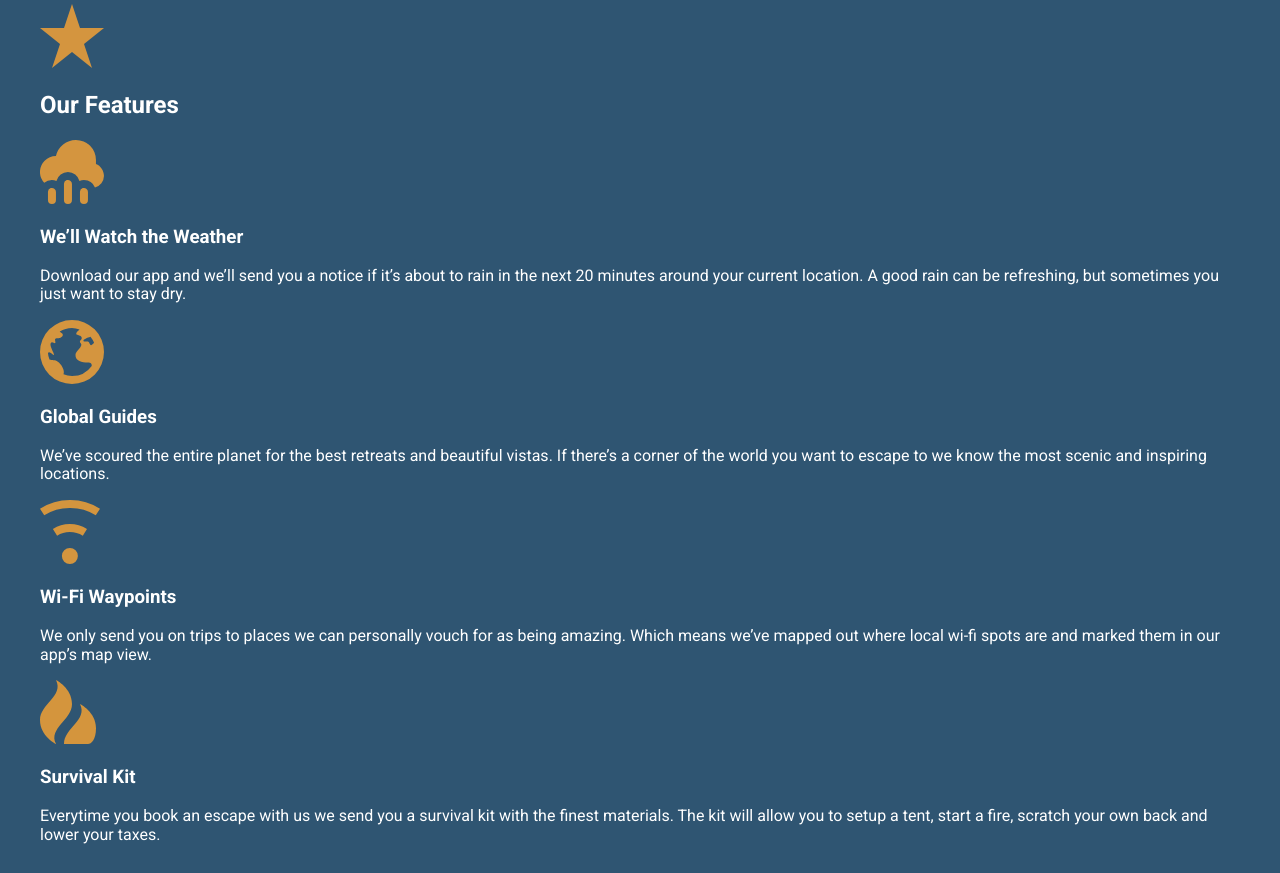
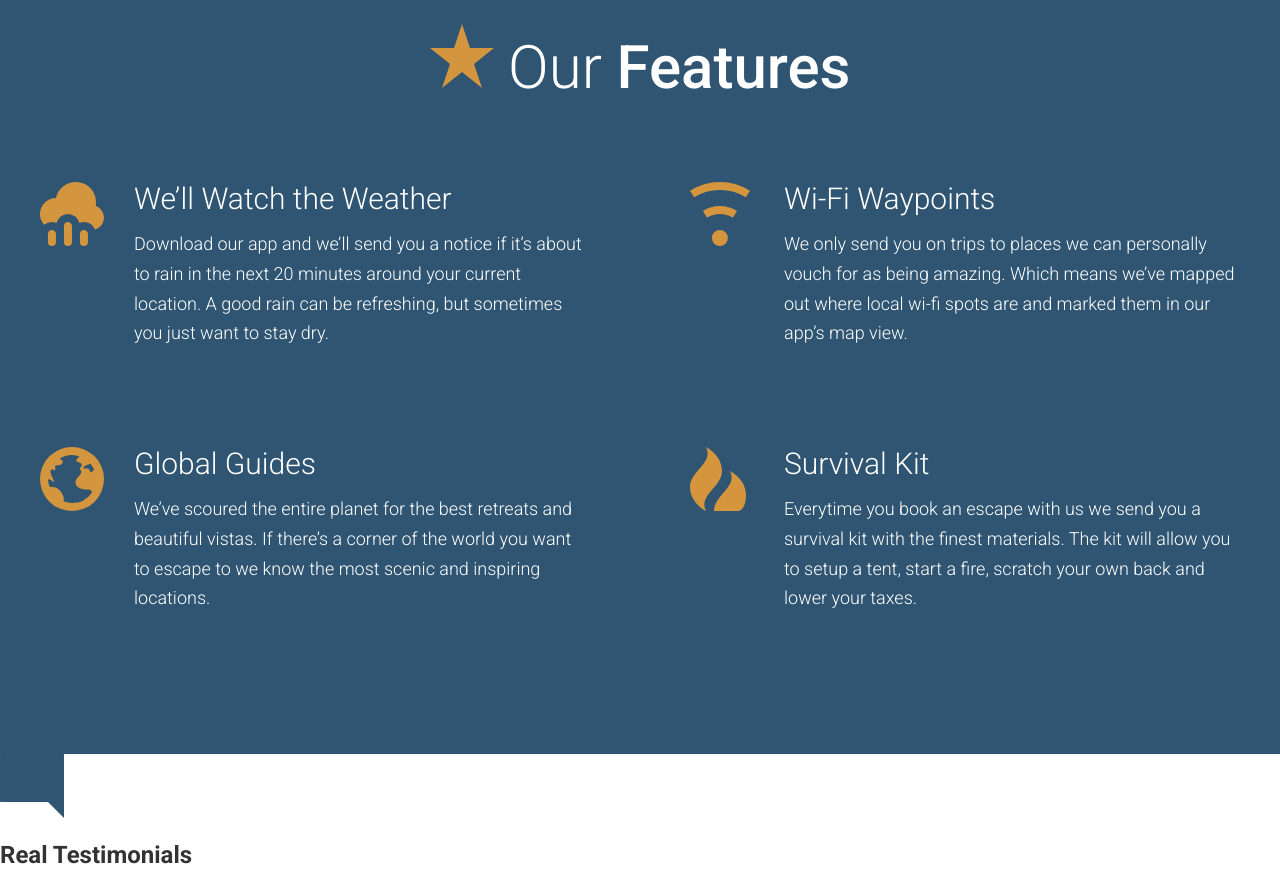
Before and after one commit to AAnderson1817/travel-prac, a website: page app/index.html in a window 1280 px wide. Shown: the part 2651-3524 px from the top of the page. Drawn offline with Linux system fonts and the light colour scheme.

Commit message:
More responsive rows. Added styling for feature items and section titles

```diff
--- /dev/null
+++ b/app/assets/styles/modules/_feature-item.css
@@ -0,0 +1,23 @@
+.feature-item{
+  position:relative;
+  padding-bottom:2.5rem;
+
+  @mixin atSmall{
+    padding-left:94px;
+  }
+
+  &__icon{
+    display:block;
+    margin:0 auto;
+
+    @mixin atSmall{
+      position:absolute;
+      left:0;
+    }
+  }
+  &__title{
+    font-weight:300;
+    font-size: 1.875rem;
+    margin-bottom:.8rem;
+  }
+}
--- a/app/assets/styles/modules/_generic-content-container.css
+++ b/app/assets/styles/modules/_generic-content-container.css
@@ -1,7 +1,8 @@
 .generic-content-container{
   p {
     line-height: 1.65;
-    margin: 1.8rem 0;
+    margin: 0 0 1.8rem 0;
+    font-weight:300;
 
     @mixin atSmall{
       font-size: 1.125rem;
--- a/app/assets/styles/modules/_row.css
+++ b/app/assets/styles/modules/_row.css
@@ -4,9 +4,19 @@
   &--gutters{
     margin-right: -65px;
   }
+
   &--gutters > div {
     padding-right:65px;
   }
+
+  &--gutters-large{
+    margin-right:-100px;
+  }
+
+  &--gutters-large > div{
+    padding-right: 100px;
+  }
+
   &__b-margin-until-medium{
     margin-bottom:1rem;
   }
@@ -21,6 +31,11 @@
       width:37%;
     }
 
+    &__medium-6{
+      float:left;
+      width:50%;
+    }
+
     &__medium-8{
       float:left;
       width: 66.66%;
@@ -29,6 +44,7 @@
     &__medium-8--smaller{
       width:63%;
     }
+
     &__b-margin-until-medium{
       margin-bottom: 0;
     }
--- /dev/null
+++ b/app/assets/styles/modules/_section-title.css
@@ -0,0 +1,28 @@
+.section-title{
+font-size:2.55rem;
+font-weight:300;
+text-align:center;
+
+
+@mixin atSmall{
+  font-size:3.75rem;
+  }
+}
+
+strong{
+  font-weight:500;
+}
+
+&__icon{
+  display:block;
+  margin-left:auto;
+  margin-right:auto;
+  margin-bottom:.6rem;
+
+  @mixin atSmall {
+    margin-right: .5rem;
+    margin-left: 0;
+    display:inline-block;
+    margin-bottom:0;
+  }
+}
--- a/app/assets/styles/styles.css
+++ b/app/assets/styles/styles.css
@@ -8,4 +8,6 @@
 @import "modules/_page-section";
 @import "modules/_headline";
 @import "modules/_row";
-@import "modules/_generic-content-container"
+@import "modules/_generic-content-container";
+@import "modules/_section-title";
+@import "modules/_feature-item"
--- a/app/index.html
+++ b/app/index.html
@@ -75,25 +75,46 @@
 
   <div class="page-section page-section--blue" id="features">
     <div class="wrapper">
-      <img src="assets/images/icons/star.svg">
-      <h2>Our Features</h2>
 
-      <img src="assets/images/icons/rain.svg">
-      <h3>We&rsquo;ll Watch the Weather</h3>
-      <p>Download our app and we&rsquo;ll send you a notice if it&rsquo;s about to rain in the next 20 minutes around your current location. A good rain can be refreshing, but sometimes you just want to stay dry.</p>
+      <h2 class="section-title">
+        <img class="section-title__icon" src="assets/images/icons/star.svg">
+        Our <strong>Features</strong>
+      </h2>
 
-      <img src="assets/images/icons/globe.svg">
-      <h3>Global Guides</h3>
-      <p>We&rsquo;ve scoured the entire planet for the best retreats and beautiful vistas. If there&rsquo;s a corner of the world you want to escape to we know the most scenic and inspiring locations.</p>
+      <div class="row row--gutters-large generic-content-container">
+        <div class="row__medium-6">
+          <div class="feature-item">
+            <img class="feature-item__icon" src="assets/images/icons/rain.svg">
+            <h3 class="feature-item__title">We&rsquo;ll Watch the Weather</h3>
+            <p>Download our app and we&rsquo;ll send you a notice if it&rsquo;s about to rain in the next 20 minutes around your current location. A good rain can be refreshing, but sometimes you just want to stay dry.</p>
+          </div>
 
-      <img src="assets/images/icons/wifi.svg">
-      <h3>Wi-Fi Waypoints</h3>
-      <p>We only send you on trips to places we can personally vouch for as being amazing. Which means we&rsquo;ve mapped out where local wi-fi spots are and marked them in our app&rsquo;s map view.</p>
+          <div class="feature-item">
+            <img class="feature-item__icon" src="assets/images/icons/globe.svg">
+            <h3 class="feature-item__title">Global Guides</h3>
+            <p>We&rsquo;ve scoured the entire planet for the best retreats and beautiful vistas. If there&rsquo;s a corner of the world you want to escape to we know the most scenic and inspiring locations.</p>
+          </div>
+        </div>
 
-      <img src="assets/images/icons/fire.svg">
-      <h3>Survival Kit</h3>
-      <p>Everytime you book an escape with us we send you a survival kit with the finest materials. The kit will allow you to setup a tent, start a fire, scratch your own back and lower your taxes.</p>
-    </div>
+        <div class="row__medium-6">
+            <div class="feature-item">
+              <img class="feature-item__icon" src="assets/images/icons/wifi.svg">
+              <h3 class="feature-item__title">Wi-Fi Waypoints</h3>
+              <p>We only send you on trips to places we can personally vouch for as being amazing. Which means we&rsquo;ve mapped out where local wi-fi spots are and marked them in our app&rsquo;s map view.</p>
+            </div>
+
+            <div class="feature-item">
+              <img class="feature-item__icon" src="assets/images/icons/fire.svg">
+              <h3 class="feature-item__title">Survival Kit</h3>
+              <p>Everytime you book an escape with us we send you a survival kit with the finest materials. The kit will allow you to setup a tent, start a fire, scratch your own back and lower your taxes.</p>
+            </div>
+          </div>
+        </div>
+      </div>
+
+
+
+
   </div>
 
   <div id="testimonials">
@@ -101,19 +122,19 @@
     <h2>Real Testimonials</h2>
 
     <img src="assets/images/testimonial-jane.jpg">
-    <h3>Jane Doe</h3>
-    <h3>9 Time Escaper</h3>
-    <p>&ldquo;Duis aute irure dolor in reprehenderit in voluptate velit esse cillum dolore eu fugiat nulla pariatur. Excepteur sint occaecat cupidatat non proident, sunt in culpa qui officia deserunt mollit anim id est laborum. Lorem ipsum dolor sit amet, consectetur adipisicing elit, sed do eiusmod tempor incididunt ut labore et dolore magna aliqua.&rdquo;</p>
+    <h3>Jane Laustinthot</h3>
+    <h3>Also, in Ecuador.</h3>
+    <p>&ldquo;Someone please help.&rdquo;</p>
 
     <img src="assets/images/testimonial-john.jpg">
-    <h3>John Smith</h3>
-    <h3>4 Time Escaper</h3>
-    <p>&ldquo;Duis aute irure dolor in reprehenderit in voluptate velit esse cillum dolore eu fugiat nulla pariatur. Excepteur sint occaecat cupidatat non proident, sunt in culpa qui officia deserunt mollit anim id est laborum. Lorem ipsum dolor sit amet, consectetur.&rdquo;</p>
+    <h3>James Camera-on</h3>
+    <h3>Friend Put Gorilla Glue on Viewfinder</h3>
+    <p>&ldquo;I'm thinking about having it surgically attached.&rdquo;</p>
 
     <img src="assets/images/testimonial-cat.jpg">
-    <h3>Cat McKitty</h3>
-    <h3>6 Time Escaper</h3>
-    <p>&ldquo;Duis aute irure dolor in reprehenderit in voluptate velit esse cillum dolore eu fugiat nulla pariatur. Excepteur sint occaecat cupidatat non proident, sunt in culpa qui officia deserunt mollit anim id est laborum. Lorem ipsum dolor sit amet, consectetur adipisicing elit, sed do eiusmod tempor incididunt ut.&rdquo;</p>
+    <h3>Shrodinger's Cat</h3>
+    <h3>Wanted Dead or Alive</h3>
+    <p>&ldquo;Meowth, that's right!&rdquo;</p>
   </div>
 
   <footer>
--- a/app/temp/styles/styles.css
+++ b/app/temp/styles/styles.css
@@ -641,6 +641,14 @@
   padding-right:65px;
 }
 
+.row--gutters-large{
+  margin-right:-100px;
+}
+
+.row--gutters-large > div{
+  padding-right: 100px;
+}
+
 .row__b-margin-until-medium{
   margin-bottom:1rem;
 }
@@ -654,6 +662,11 @@
 
   .row__medium-4--larger {
     width: 37%;
+  }
+
+  .row__medium-6 {
+    float: left;
+    width: 50%;
   }
 
   .row__medium-8 {
@@ -672,7 +685,8 @@
 
 .generic-content-container p {
   line-height: 1.65;
-  margin: 1.8rem 0;
+  margin: 0 0 1.8rem 0;
+  font-weight:300;
 }
 
 @media (min-width: 530px) {
@@ -685,3 +699,68 @@
 .generic-content-container p a{
   font-weight: 700;
 }
+
+.section-title{
+font-size:2.55rem;
+font-weight:300;
+text-align:center;
+}
+
+@media (min-width: 530px) {
+
+  .section-title {
+    font-size: 3.75rem;
+  }
+}
+
+strong{
+  font-weight:500;
+}
+
+&__icon{
+  display:block;
+  margin-left:auto;
+  margin-right:auto;
+  margin-bottom:.6rem;
+}
+
+@media (min-width: 530px) {
+
+  &__icon {
+    margin-right: .5rem;
+    margin-left: 0;
+    display: inline-block;
+    margin-bottom: 0;
+  }
+}
+
+.feature-item{
+  position:relative;
+  padding-bottom:2.5rem;
+}
+
+@media (min-width: 530px) {
+
+  .feature-item {
+    padding-left: 94px;
+  }
+}
+
+.feature-item__icon{
+  display:block;
+  margin:0 auto;
+}
+
+@media (min-width: 530px) {
+
+  .feature-item__icon {
+    position: absolute;
+    left: 0;
+  }
+}
+
+.feature-item__title{
+  font-weight:300;
+  font-size: 1.875rem;
+  margin-bottom:.8rem;
+}
```
